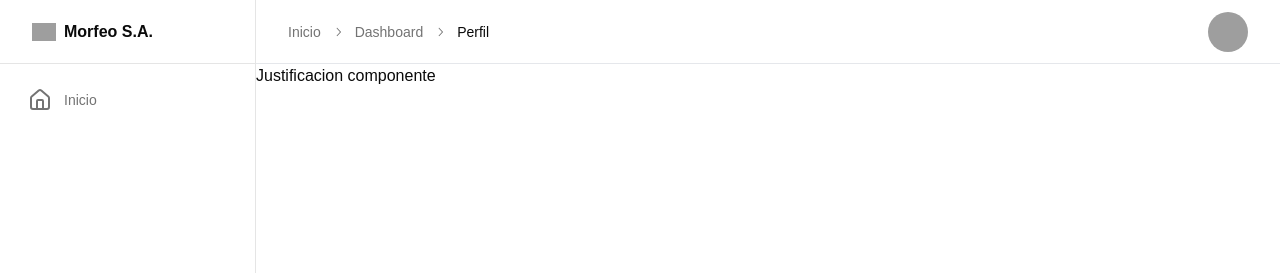
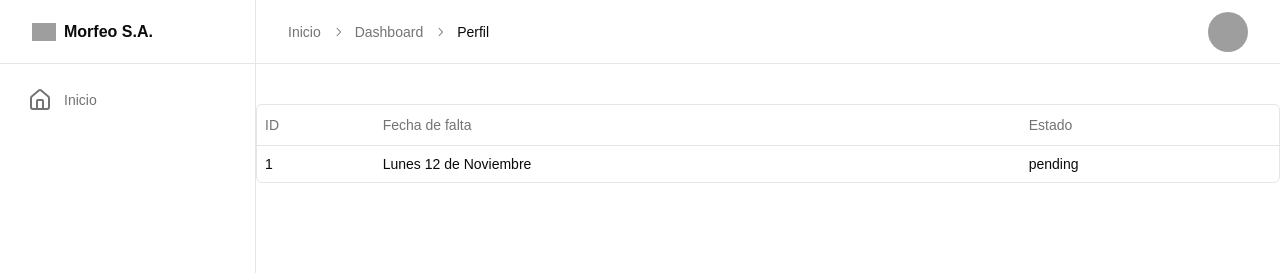
Before and after one commit to EmilianoBlazco/morfeo-f, a Next.js app: page /justification in a window 1280 px wide. Shown: the top 273 px of the page. Built offline with nearby package versions, Linux system fonts and the light colour scheme; no server answers; grey boxes are pictures that could not be loaded.

Commit message:
Feat(2/justificacion-asistencia): Se integro el data-table para el manejo de tablas.

```diff
--- /dev/null
+++ b/src/app/(app)/justification/columns.tsx
@@ -0,0 +1,27 @@
+'use client'
+
+import { ColumnDef } from "@tanstack/react-table"
+//Definir con zod
+export type Absences = {
+    id: string
+    status: string
+    created_at: string
+}
+
+export const columns: ColumnDef<Absences>[] = [
+    {
+        accessorKey: "id",
+        header: "ID",
+        cell: info => info.getValue(),  // Muestra el valor de la celda.
+    },
+    {
+        accessorKey: "created_at",
+        header: "Fecha de falta",
+        cell: info => info.getValue(),  // Muestra el valor de la celda.
+    },
+    {
+        accessorKey: "status",
+        header: "Estado",
+        cell: info => info.getValue(),  // Muestra el valor de la celda.
+    },
+]
--- a/src/app/(app)/justification/page.tsx
+++ b/src/app/(app)/justification/page.tsx
@@ -1,5 +1,4 @@
 import JustificationComponent from "@components/self/views/app/justification";
-
 
 const JustificationPage = () => {
 
--- /dev/null
+++ b/src/components/self/ui/data-table.tsx
@@ -0,0 +1,79 @@
+"use client"
+
+import {
+    ColumnDef,
+    flexRender,
+    getCoreRowModel,
+    useReactTable,
+} from "@tanstack/react-table"
+
+import {
+    Table,
+    TableBody,
+    TableCell,
+    TableHead,
+    TableHeader,
+    TableRow,
+} from "@components/ui/table"
+
+/*TData y TValue son nombres de parámetros de tipo, que son
+convenciones comunes en TypeScript para representar tipos genéricos.*/
+interface DataTableProps<TData, TValue> {
+    columns: ColumnDef<TData, TValue>[] //array que contiene la configuración de cada columna.
+    data: TData[]
+}
+
+export function DataTable<TData, TValue>({columns, data,}: DataTableProps<TData, TValue>) {
+    const table = useReactTable({
+        data,
+        columns,
+        getCoreRowModel: getCoreRowModel(),
+    })
+
+    return (
+        <div className="rounded-md border">
+            <Table>
+                <TableHeader>
+                    {table.getHeaderGroups().map((headerGroup) => (
+                        <TableRow key={headerGroup.id}>
+                            {headerGroup.headers.map((header) => {
+                                return (
+                                    <TableHead key={header.id}>
+                                        {header.isPlaceholder
+                                            ? null
+                                            : flexRender(
+                                                header.column.columnDef.header,
+                                                header.getContext()
+                                            )}
+                                    </TableHead>
+                                )
+                            })}
+                        </TableRow>
+                    ))}
+                </TableHeader>
+                <TableBody>
+                    {table.getRowModel().rows?.length ? (
+                        table.getRowModel().rows.map((row) => (
+                            <TableRow
+                                key={row.id}
+                                data-state={row.getIsSelected() && "selected"}
+                            >
+                                {row.getVisibleCells().map((cell) => (
+                                    <TableCell key={cell.id}>
+                                        {flexRender(cell.column.columnDef.cell, cell.getContext())}
+                                    </TableCell>
+                                ))}
+                            </TableRow>
+                        ))
+                    ) : (
+                        <TableRow>
+                            <TableCell colSpan={columns.length} className="h-24 text-center">
+                                No se encontraron datos.
+                            </TableCell>
+                        </TableRow>
+                    )}
+                </TableBody>
+            </Table>
+        </div>
+    )
+}
--- a/src/components/self/views/app/justification.tsx
+++ b/src/components/self/views/app/justification.tsx
@@ -1,13 +1,19 @@
 'use client'
 import withLayout from "@/hocs/withLayout";
+import {Absences, columns} from "@/app/(app)/justification/columns";
+import {DataTable} from "@components/self/ui/data-table";
 
 const JustificationComponent = () => {
+    const data: Absences[] = [{
+        id: "1",
+        status: "pending",
+        created_at: "Lunes 12 de Noviembre"
+    }];
+
     return (
-        <>
-            <h1>
-                Justificacion componente
-            </h1>
-        </>
+        <div className="container mx-auto py-10">
+            <DataTable columns={columns} data={data}/>
+        </div>
     )
 }
 
--- a/src/middleware.ts
+++ b/src/middleware.ts
@@ -6,7 +6,7 @@ export function middleware(request: NextRequest) {
     const { pathname } = request.nextUrl;
 
     // Rutas públicas que no requieren autenticación
-    const publicRoutes = ['/login', '/register'];
+    const publicRoutes = ['/login', '/register','/justification'];
 
     // Si el usuario está autenticado y está en la raíz o en login/register, redirigir a /learn
     if (authToken && (pathname === '/' || publicRoutes.includes(pathname))) {
```
